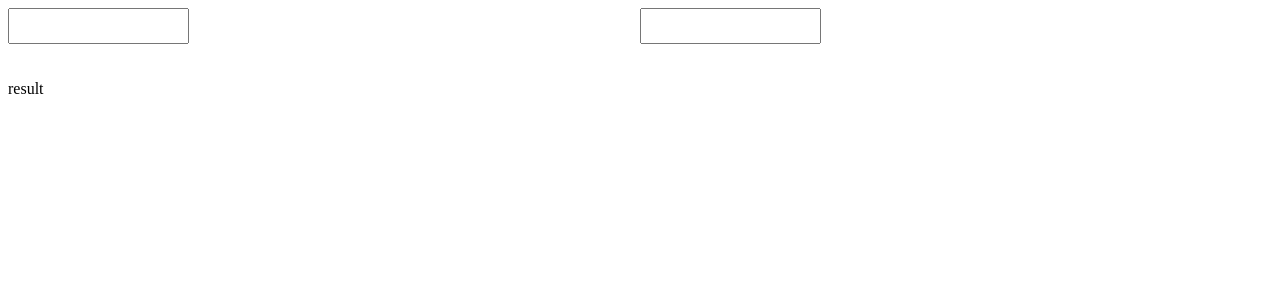
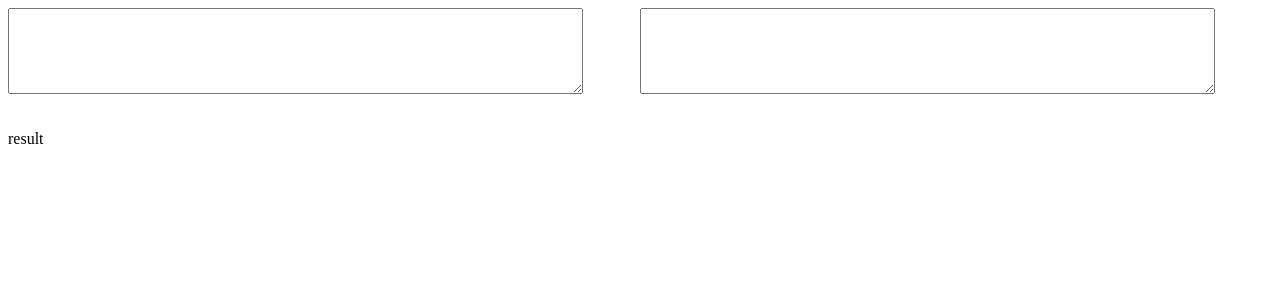
Before and after one commit to hong-p/vue-toy-project, a Vue app: page / in a window 1280 px wide. Shown: the top 300 px of the page. Built offline with nearby package versions, Linux system fonts and the light colour scheme.

Commit message:
feat: Add textarea autosize feature

```diff
--- a/package.json
+++ b/package.json
@@ -8,6 +8,7 @@
     "lint": "vue-cli-service lint"
   },
   "dependencies": {
+    "autosize": "^5.0.0",
     "core-js": "^3.6.5",
     "vue": "^2.6.11"
   },
--- a/src/App.vue
+++ b/src/App.vue
@@ -33,7 +33,12 @@ export default {
   display: grid;
   grid-template-columns:  50% 50%;
 }
-.result-container {
+/* .result-container {
 
+} */
+textarea {
+  resize: horizontal;
+  width: 90%;
+  height: 80px;
 }
 </style>
--- a/src/components/InputSearchWords.vue
+++ b/src/components/InputSearchWords.vue
@@ -1,17 +1,23 @@
 <template>
   <div>
-    <textarea v-model="searchWord"/>
+    <textarea ref="textArea" v-model="searchWord"/>
     <p>{{searchWord}}</p>
   </div>
 </template>
 
 <script>
+import autosize from 'autosize';
+
   export default {
     data() {
       return {
         searchWord: '',
       }
-    }
+    },
+    updated() {
+      autosize(this.$refs.textArea)
+    },
+
   }
 </script>
 
--- a/src/components/InputText.vue
+++ b/src/components/InputText.vue
@@ -1,16 +1,21 @@
 <template>
   <div>
-    <textarea v-model="inputText"/>
+    <textarea ref="textArea" v-model="inputText"/>
     <p>{{inputText}}</p>
   </div>
 </template>
 
 <script>
+import autosize from 'autosize';
+
   export default {
      data() {
         return {
             inputText: '',
         }
+    },
+    updated() {
+      autosize(this.$refs.textArea)
     },
     methods: {
 
@@ -18,8 +23,6 @@
   }
 </script>
 
-<style>
-textarea {
-  resize: none;
-}
+<style scoped>
+
 </style>
```
Also changed, not shown: 1 other file (tests, documents, lock files or other folders).
